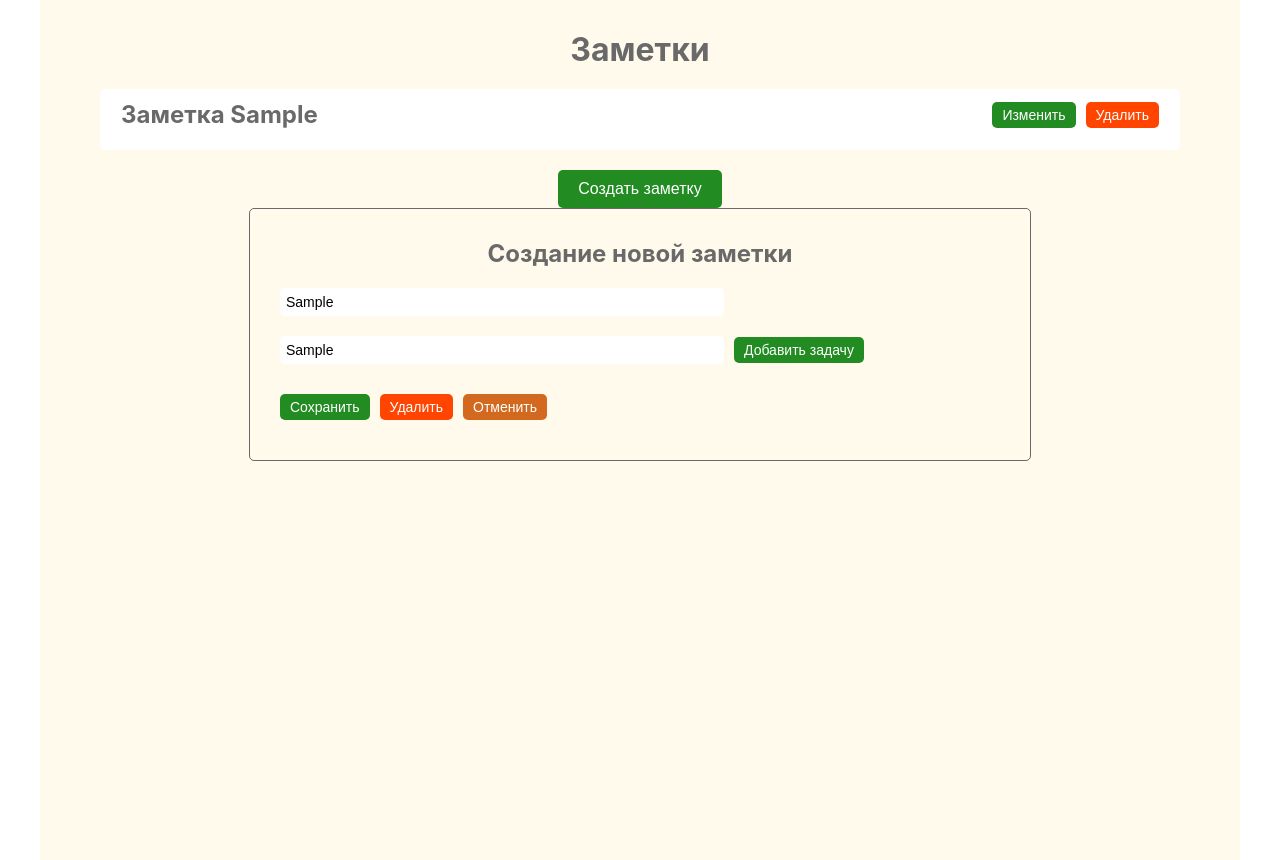
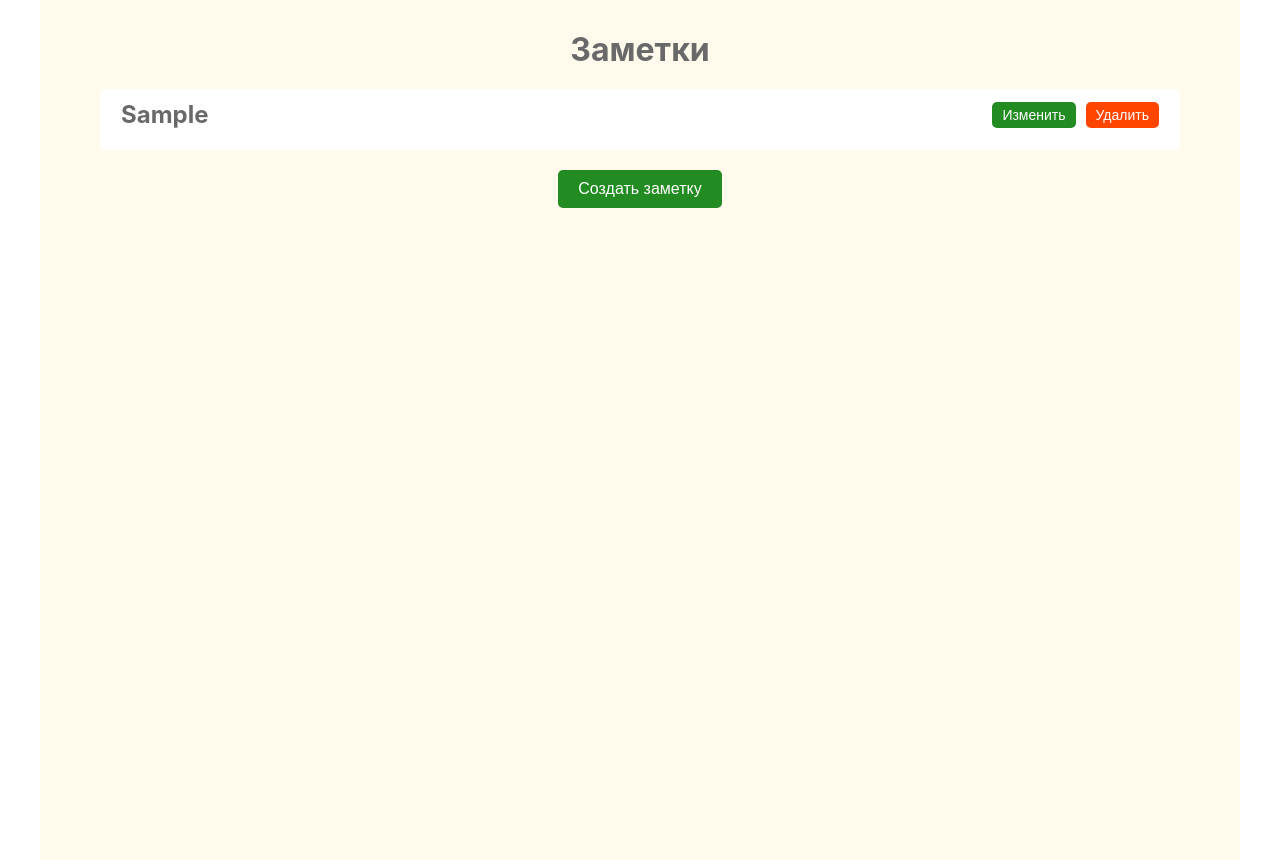
Before and after one commit to SDen4/notes__react_ts, a React (Create React App) app: page / in a window 1280 px wide. Both pictures are taken after typing "Sample", "Sample" into the empty fields and a click on the button "Сохранить". Built offline with nearby package versions, Linux system fonts and the light colour scheme.

Commit message:
create note logic

```diff
--- a/src/components/AddNote/AddNote.tsx
+++ b/src/components/AddNote/AddNote.tsx
@@ -36,11 +36,15 @@ const AddNote: React.FC<IProps> = ({ createNote }) => {
     event.preventDefault();
     // console.log(noteTask);
 
+    // Защита от создания пустой задачи
+    if (!noteTask.trim()) return null;
+
     // Объект новой задачи с id
-    let noteTaskObj = { taskName: '', id: '' };
+    let noteTaskObj = { taskName: '', id: '', checked: false };
 
     noteTaskObj.taskName = noteTask;
-    noteTaskObj.id = noteTask + Date.now().toString();
+    noteTaskObj.id = 'task_' + Date.now().toString();
+    noteTaskObj.checked = false;
 
     // Добавить новую задачу в массив задач
     setTasks([...tasks, noteTaskObj]);
@@ -56,9 +60,13 @@ const AddNote: React.FC<IProps> = ({ createNote }) => {
 
     const newNote = {
       noteTitle,
-      id: Date.now().toString(),
+      id: 'note_' + Date.now().toString(),
       tasks,
     };
+
+    // Защита от создания пустой заметки
+    if (!newNote.noteTitle.trim()) return null;
+
     console.log(newNote);
     createNote(newNote);
   };
--- a/src/components/App/App.tsx
+++ b/src/components/App/App.tsx
@@ -1,19 +1,58 @@
 import React from 'react';
+import { connect } from 'react-redux';
+import { newNote } from '../../redux/actions';
+
 import AddNote from '../AddNote/AddNote';
-
 import NotesList from '../NotesList/NotesList';
 
 import styles from './App.module.scss';
 
-const App: React.FC = () => {
+interface IProps {
+  save: boolean;
+  newNote: any;
+}
+
+const App: React.FC<IProps> = ({ save, newNote }) => {
+  // Флаг формы добавления новой заметки
+
+  const addNoteFlag = save;
+
+  console.log('addNoteFlag:', addNoteFlag);
+
+  // const [addNoteFlag, setAddNoteFlag] = useState(false);
+
+  const addNoteHandler = () => {
+    // setAddNoteFlag(!addNoteFlag);
+    newNote();
+  };
+
   return (
     <div className={styles.component}>
       <h1 className={styles.title}>Заметки</h1>
-      <NotesList notes={[]} />
-      <button className={styles.button}>Создать заметку</button>
-      <AddNote />
+
+      {!addNoteFlag && (
+        <>
+          <NotesList notes={[]} />
+          <button className={styles.button} onClick={addNoteHandler}>
+            Создать заметку
+          </button>
+        </>
+      )}
+
+      {addNoteFlag && <AddNote />}
     </div>
   );
 };
 
-export default App;
+const mapStateToPtops = (state: any) => {
+  console.log('state in App', state);
+  return {
+    save: state.notes.save,
+  };
+};
+
+const mapDispatchToProps = {
+  newNote,
+};
+
+export default connect(mapStateToPtops, mapDispatchToProps)(App);
--- a/src/components/Note/Note.tsx
+++ b/src/components/Note/Note.tsx
@@ -13,7 +13,7 @@ const Note: React.FC<IProps> = (props) => {
   return (
     <div className={styles.component}>
       <div className={styles.noteTop}>
-        <h2 className={styles.noteTitle}>Заметка {note} </h2>
+        <h2 className={styles.noteTitle}>{note} </h2>
         <div className={styles.buttonWrapper}>
           <button className={styles.button}>Изменить</button>
           <button className={`${styles.button} ${styles.button_del}`}>
--- a/src/components/NotesList/NotesList.tsx
+++ b/src/components/NotesList/NotesList.tsx
@@ -24,7 +24,7 @@ const NotesList: React.FC<IProps> = ({ notes }) => {
 };
 
 const mapStateToPtops = (state: any) => {
-  console.log(state);
+  console.log('state', state);
   return {
     notes: state.notes.notes,
   };
--- a/src/redux/actions.ts
+++ b/src/redux/actions.ts
@@ -1,4 +1,4 @@
-import { CREATE_NOTE } from './types';
+import { CREATE_NOTE, NEW_NOTE } from './types';
 
 export function createNote(note: any) {
   return {
@@ -6,3 +6,10 @@ export function createNote(note: any) {
     payload: note,
   };
 }
+
+export function newNote() {
+  return {
+    type: NEW_NOTE,
+    payload: true,
+  };
+}
--- a/src/redux/notesListReducer.ts
+++ b/src/redux/notesListReducer.ts
@@ -1,13 +1,23 @@
-import { CREATE_NOTE } from './types';
+import { CREATE_NOTE, NEW_NOTE } from './types';
 
 const initialState: any = {
   notes: [],
+  save: true,
 };
 
 export const notesReducer = (state = initialState, action: any) => {
   switch (action.type) {
     case CREATE_NOTE:
-      return { ...state, notes: state.notes.concat([action.payload]) };
+      return {
+        ...state,
+        notes: state.notes.concat([action.payload]),
+        save: false,
+      };
+    case NEW_NOTE:
+      return {
+        ...state,
+        save: true,
+      };
     default:
       return state;
   }
--- a/src/redux/types.ts
+++ b/src/redux/types.ts
@@ -1 +1,2 @@
 export const CREATE_NOTE = 'CREATE_NOTE';
+export const NEW_NOTE = 'NEW_NOTE';
```
